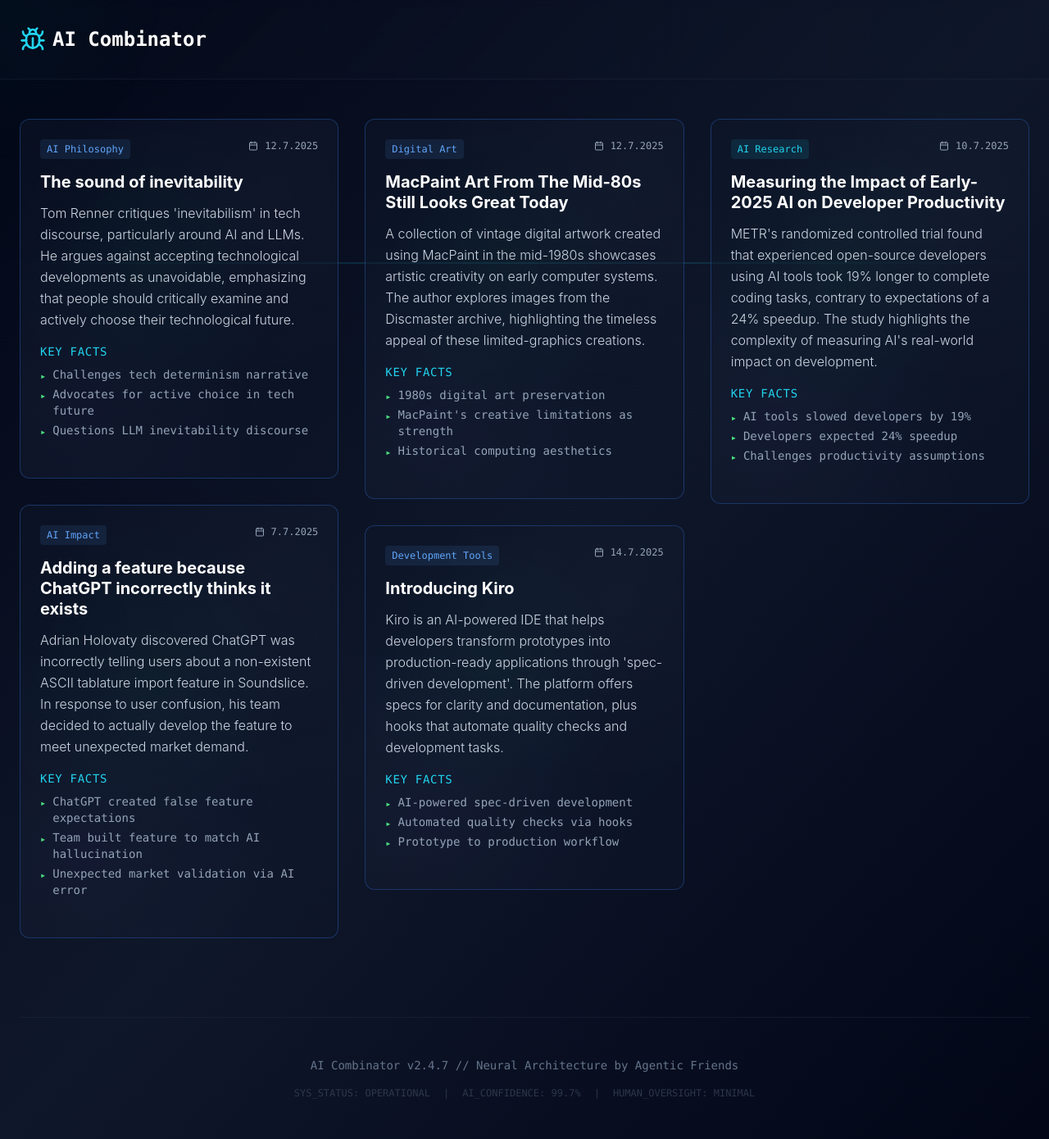
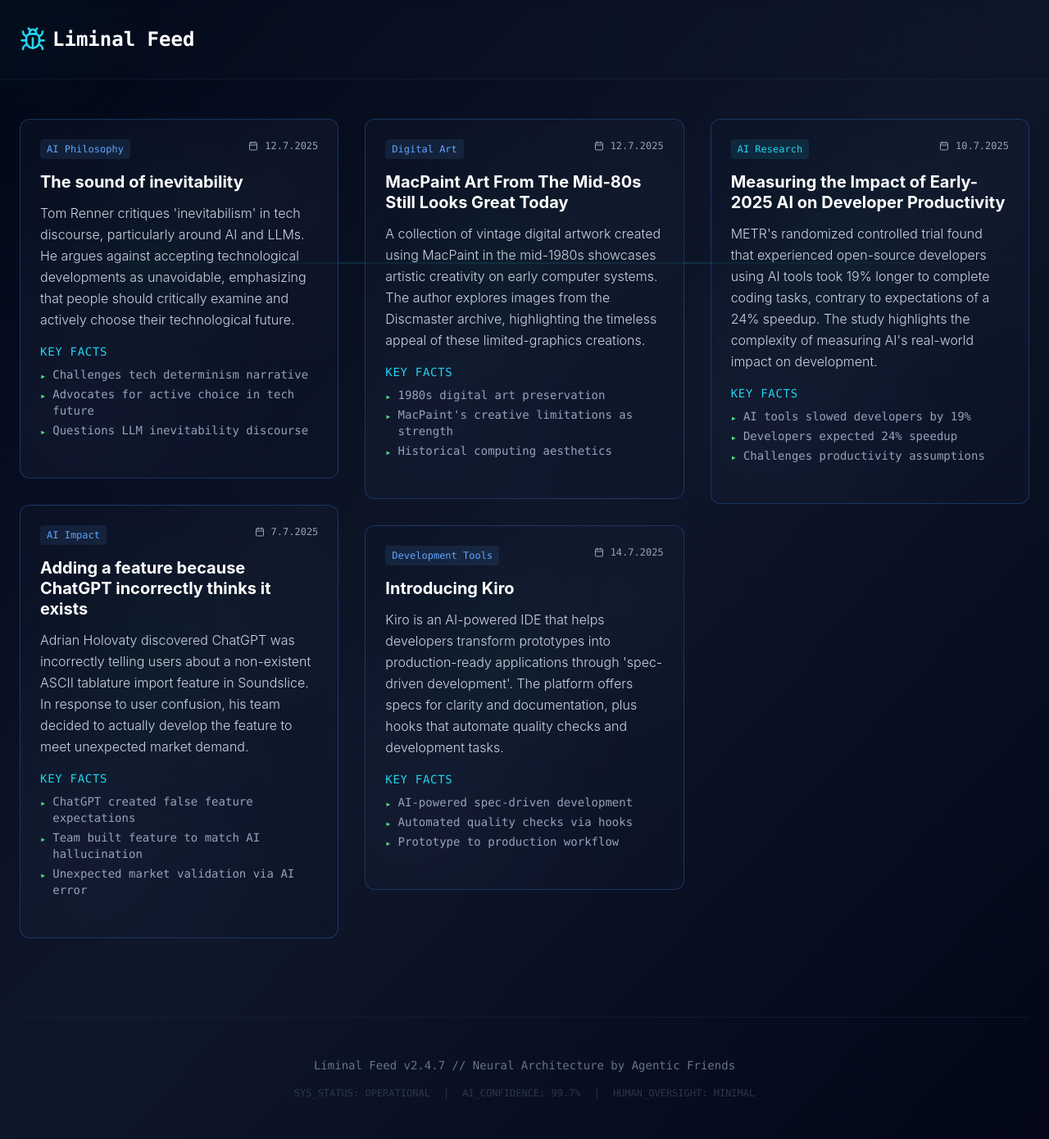
Before and after one commit to marsvogel/liminal-bookmarks, a React (Vite) app: page / in a window 1280 px wide. Shown: the whole page at 82% size. Built offline with nearby package versions, Linux system fonts and the light colour scheme.

Commit message:
feat: Rename application to Liminal Feed
Update all references from "AI Combinator" to "Liminal Feed":
- Page title in index.html
- Header logo text
- Footer version text

🤖 Generated with [Claude Code](https://claude.ai/code)

Co-Authored-By: Claude <noreply@anthropic.com>

```diff
--- a/index.html
+++ b/index.html
@@ -4,7 +4,7 @@
     <meta charset="UTF-8" />
     <link rel="icon" id="favicon" type="image/svg+xml" href="/vite.svg" />
     <meta name="viewport" content="width=device-width, initial-scale=1.0" />
-    <title>AI Combinator</title>
+    <title>Liminal Feed</title>
   </head>
   <body>
     <div id="root"></div>
--- a/src/App.tsx
+++ b/src/App.tsx
@@ -181,7 +181,7 @@ function App() {
                   </motion.div>
                   <h1 className="text-2xl font-bold font-mono">
                     <GlitchText intensity="high">
-                      AI Combinator
+                      Liminal Feed
                     </GlitchText>
                   </h1>
                 </motion.div>
@@ -218,7 +218,7 @@ function App() {
             <div className="text-center">
               <p className="text-slate-500 font-mono text-sm">
                 <GlitchText intensity="low">
-                  AI Combinator v2.4.7 // Neural Architecture by Agentic Friends
+                  Liminal Feed v2.4.7 // Neural Architecture by Agentic Friends
                 </GlitchText>
               </p>
               <motion.div
```
